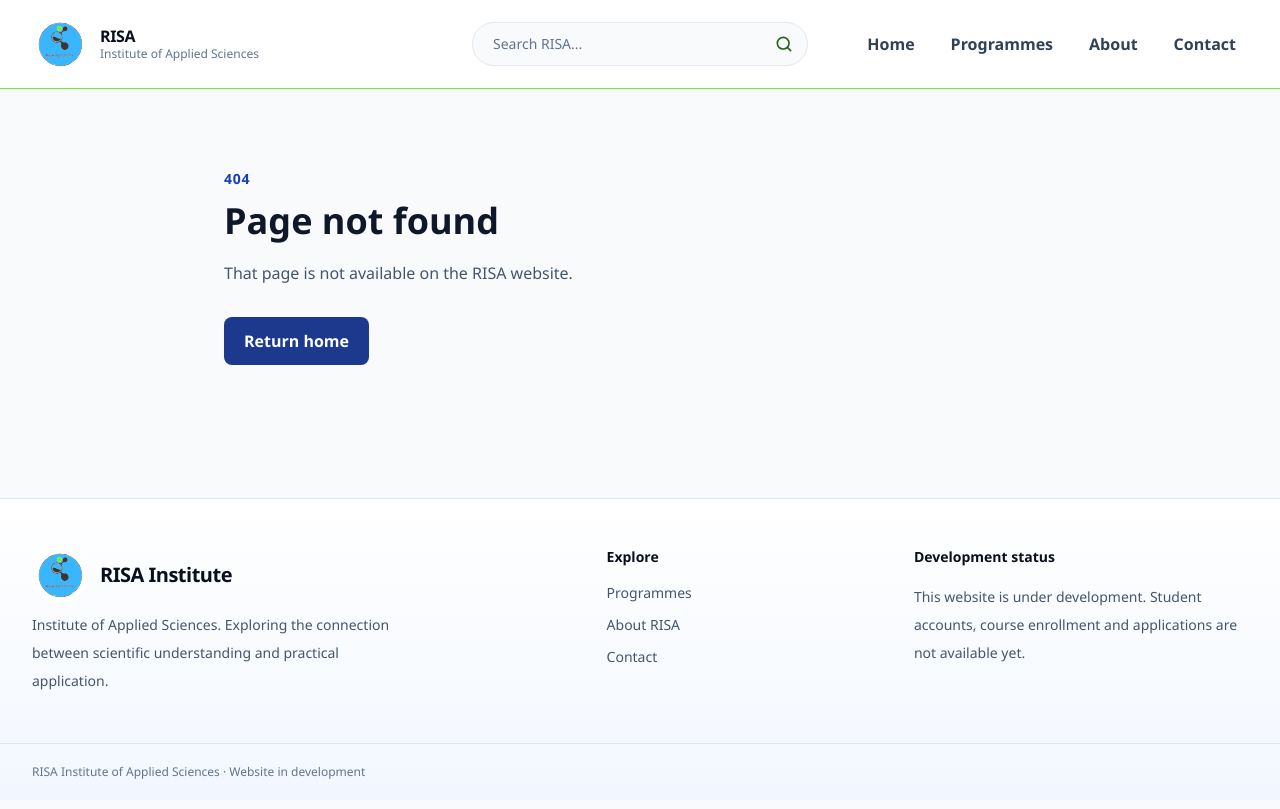
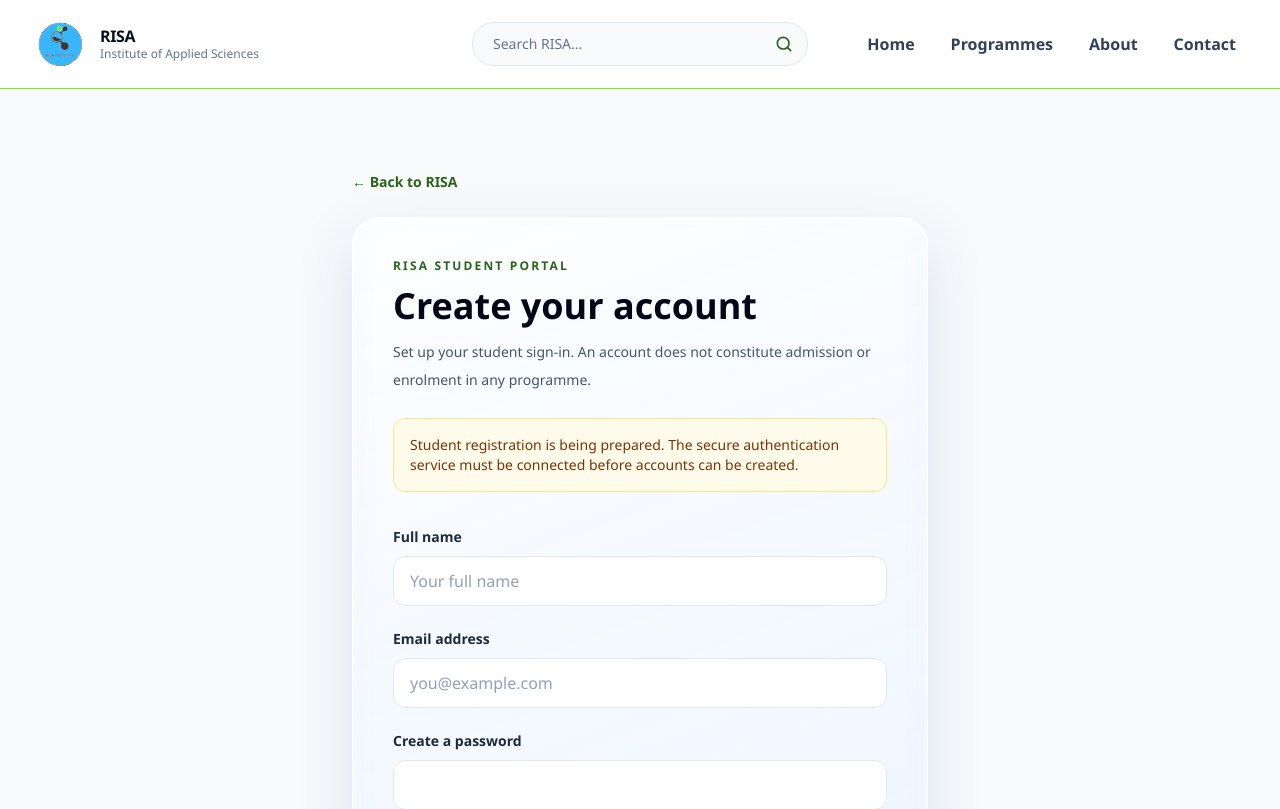
Before and after one commit to RISA-INSTITUTE-WEBSITE/super-duper-spork, a Next.js app: page /students/register in a window 1280 px wide. Before the commit this address had no page. Shown: the top 809 px of the page. Built offline with nearby package versions, Linux system fonts and the light colour scheme.

Commit message:
feat(auth): add src/app/students/register/page.tsx

```diff
--- /dev/null
+++ b/src/app/students/register/page.tsx
@@ -0,0 +1,83 @@
+import type { Metadata } from "next";
+import Link from "next/link";
+
+import { StudentRegistrationForm } from "@/components/student-registration-form";
+import { isStudentAuthConfigured } from "@/lib/student-auth-api";
+
+export const dynamic = "force-dynamic";
+
+export const metadata: Metadata = {
+  title: "Create student account",
+  description: "Register for a RISA student account using your email address.",
+};
+
+const errors: Record<string, string> = {
+  name: "Enter your full name (2–80 characters).",
+  email: "Enter a valid email address.",
+  password: "Choose a password with at least 10 characters, a letter, a number and a special character.",
+  confirmation: "The two passwords must match.",
+  consent: "Please review and acknowledge the student account privacy notice.",
+  service: "Registration is currently unavailable. Please try again later.",
+  setup: "Student registration has not been activated yet.",
+};
+
+export default async function StudentRegisterPage({
+  searchParams,
+}: {
+  searchParams: Promise<{ error?: string; status?: string }>;
+}) {
+  const { error, status } = await searchParams;
+  const enabled = isStudentAuthConfigured();
+  const message = error && Object.hasOwn(errors, error) ? errors[error] : null;
+  const submitted = status === "check-email";
+
+  return (
+    <main
+      id="main-content"
+      className="mx-auto flex w-full max-w-6xl flex-1 flex-col items-center px-5 py-12 sm:px-8 lg:py-20"
+    >
+      <div className="w-full max-w-xl">
+        <Link href="/" className="text-sm font-semibold text-[#286518] hover:underline">
+          ← Back to RISA
+        </Link>
+        <div className="risa-science-glass mt-6 rounded-[1.75rem] p-7 sm:p-10">
+          <p className="text-xs font-bold uppercase tracking-[0.18em] text-[#286518]">
+            RISA student portal
+          </p>
+          <h1 className="mt-3 font-heading text-3xl font-semibold text-slate-950 sm:text-4xl">
+            Create your account
+          </h1>
+          <p className="mt-3 text-sm leading-7 text-slate-600">
+            Set up your student sign-in. An account does not constitute admission or
+            enrolment in any programme.
+          </p>
+
+          {!enabled && (
+            <p role="status" className="mt-6 rounded-xl border border-amber-200 bg-amber-50 p-4 text-sm text-amber-900">
+              Student registration is being prepared. The secure authentication service
+              must be connected before accounts can be created.
+            </p>
+          )}
+          {message && (
+            <p role="alert" className="mt-6 rounded-xl border border-red-200 bg-red-50 p-4 text-sm text-red-800">
+              {message}
+            </p>
+          )}
+          {submitted ? (
+            <div role="status" className="mt-6 rounded-xl border border-[#78eb29]/50 bg-[#eefce5] p-5 text-sm leading-7 text-[#286518]">
+              If this email address is eligible for registration, a confirmation link
+              will arrive shortly. Check your inbox and spam folder, then sign in.
+              <p className="mt-3">
+                <Link href="/students/login" className="font-bold underline">
+                  Go to student sign in
+                </Link>
+              </p>
+            </div>
+          ) : (
+            <StudentRegistrationForm enabled={enabled} />
+          )}
+        </div>
+      </div>
+    </main>
+  );
+}
```
